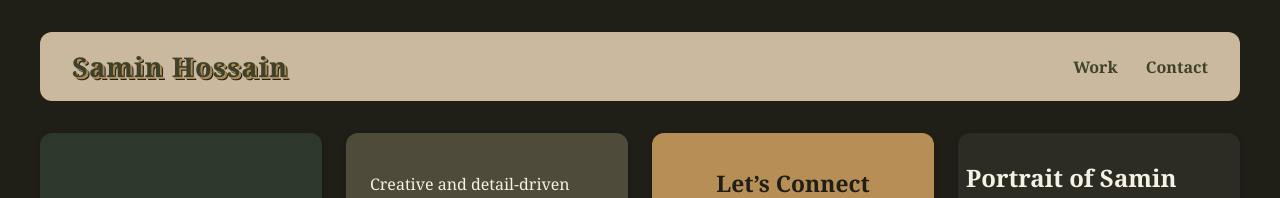
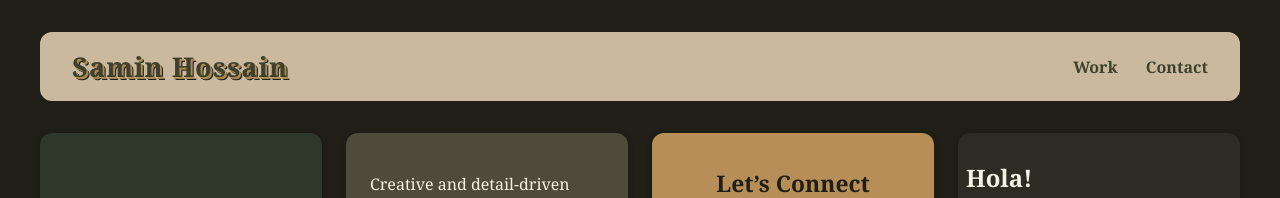
Before and after one commit to Samin007H/portfolio, a plain HTML site: page index.html in a window 1280 px wide. Shown: the top 198 px of the page. Drawn offline with Linux system fonts and the light colour scheme.

Commit message:
Update index.html

```diff
--- a/index.html
+++ b/index.html
@@ -42,7 +42,7 @@
         </div>
 
         <div class="card portrait">
-            <h2>Portrait of Samin</h2>
+            <h2>Hola!</h2>
             <img
                 src="samin.png"
                 alt="Portrait of Samin"
```
